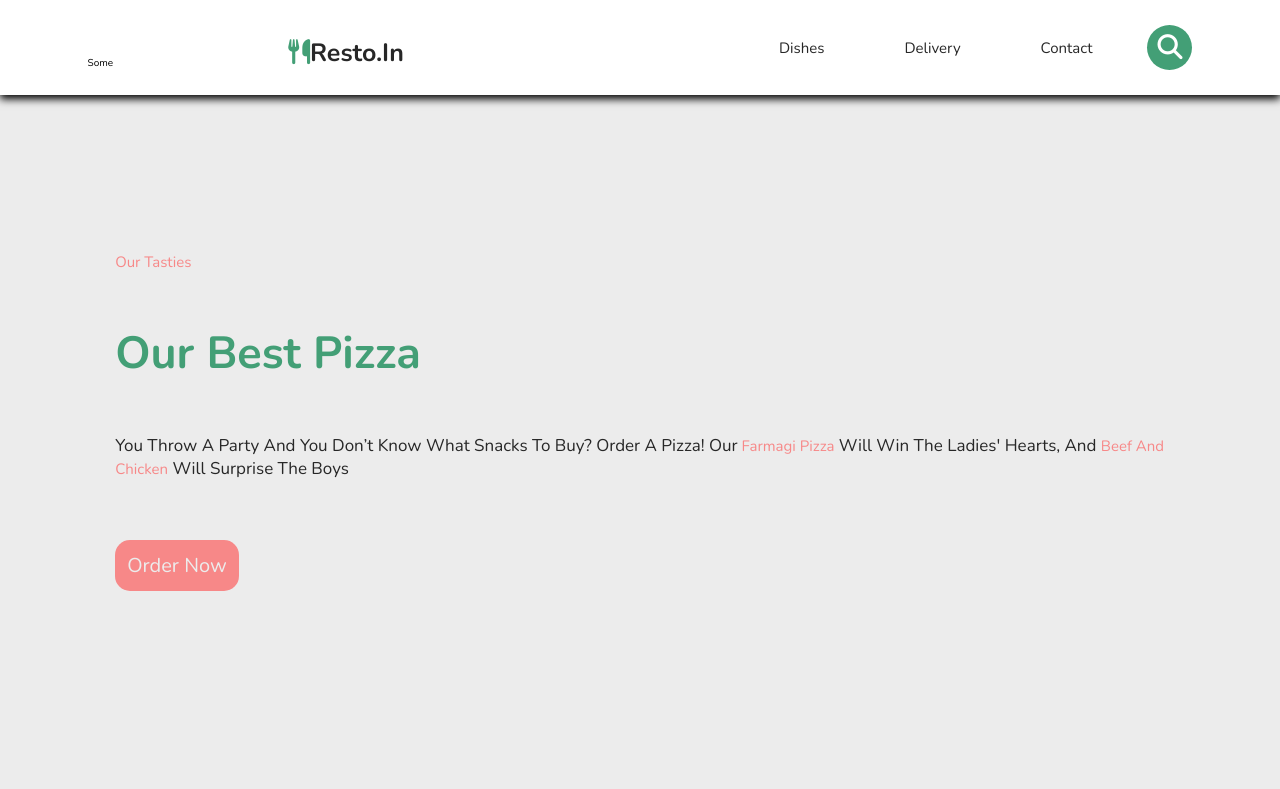
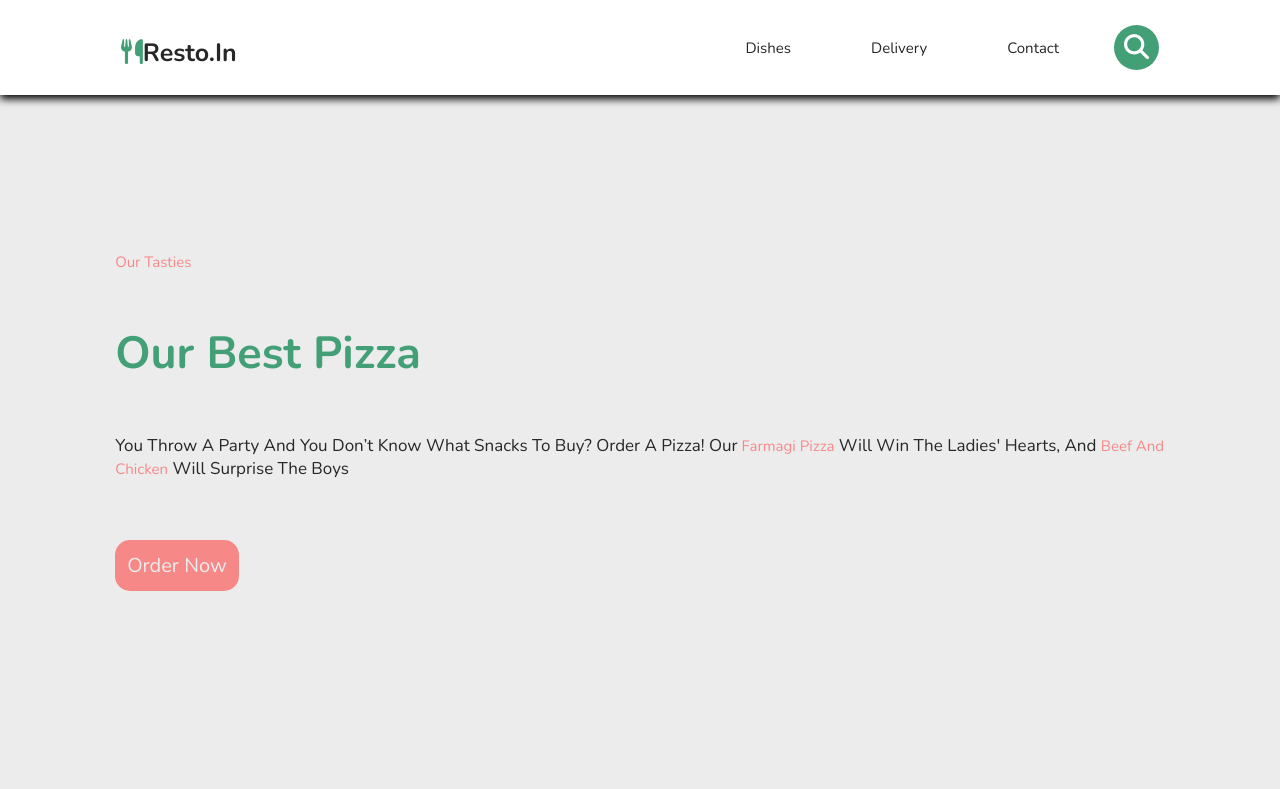
Before and after one commit to KaterinaOsipenko/KaterinaOsypenko.github.io, a plain HTML site: page index.html in a window 1280 px wide. Shown: the top 789 px of the page. Drawn offline with nearby package versions, Linux system fonts and the light colour scheme.

Commit message:
'changing'

```diff
--- a/index.html
+++ b/index.html
@@ -13,7 +13,6 @@
 
 <body>
     <header>
-        <p>some</p>
         <a href="#" class="logo"><i class="fas fa-utensils"></i>resto.in</a>
 
         <div class="hambureger-menu" id="ham">
```
